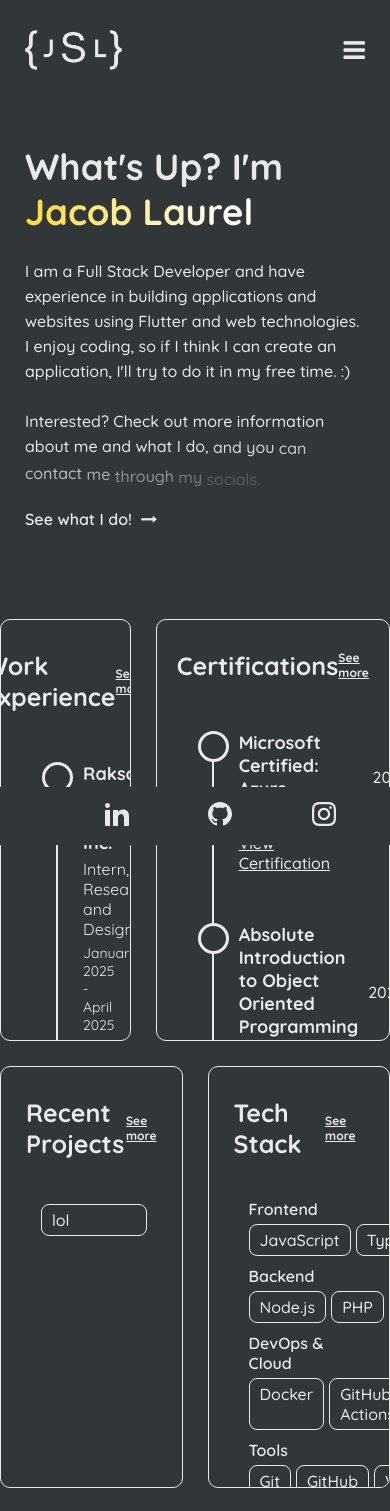
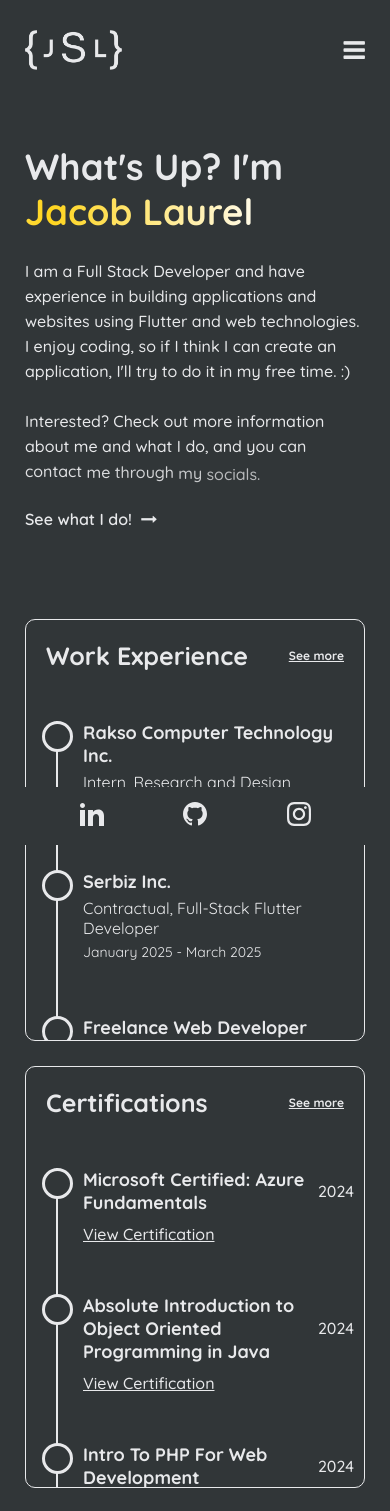
Before and after one commit to bocyej/portfolio, a React (Vite) app: page / in a window 390 px wide. Shown: the top 1511 px of the page. Built offline with nearby package versions, Linux system fonts and the light colour scheme.

Commit message:
modify mobile ui

```diff
--- a/src/css/Body.css
+++ b/src/css/Body.css
@@ -525,7 +525,7 @@ body.light-mode .sparkle {
 
   .limited-width {
     align-items: center;
-    width: 100dvw;
+    width: 100%;
     padding: 0 25px;
   }
 
@@ -537,21 +537,49 @@ body.light-mode .sparkle {
     max-width: 400px;
   }
 
+
   /* ---ABOUT PAGE--- */
+  #about {
+    width: 100%;
+    display: grid;
+    grid-template-columns: 1fr;
+    grid-template-rows: repeat(2, 1fr);
+    column-gap: 25px;
+    row-gap: 25px;
+    padding: 0 25px;
+  }
+
+  .work-experience {
+    grid-area: 1 / 1 / 1 / 1;
+  }
+
+  .certifications {
+    grid-area: 2 / 1 / 2 / 1;
+  }
+
   .half-screen {
     display: flex;
     flex-direction: column;
     justify-content: space-between;
   }
 
+  .section-border {
+    border: var(--rectangle-border);
+    border-radius: 10px;
+    max-height: 50vh;
+    /* max-width: 50%; */
+    padding: 10px 0;
+    overflow: hidden;
+  }
+
   .label {
     display: flex;
-    justify-content: center;
+    justify-content: space-between;
     min-width: 100%;
     width: 100%;
     text-decoration: none;
     font-optical-sizing: auto;
-    padding: 10px 0;
+    padding: 10px 20px;
   }
 
   .background-rectangle {
@@ -592,6 +620,33 @@ body.light-mode .sparkle {
 
   .margin-top {
     margin-top: 100px;
+  }
+
+  /* ---TECH STACK PAGE--- */
+  #tech {
+    width: 100%;
+    display: grid;
+    grid-template-columns: 1fr;
+    grid-template-rows: repeat(2, 1fr);
+    column-gap: 25px;
+    row-gap: 25px;
+    padding: 0 25px;
+  }
+
+  .techstack-rectangle {
+    border-radius: 8px;
+    border: var(--rectangle-border);
+    background-color: var(--timeline-circle-background);
+    padding: 5px 10px;
+    margin: 5px 5px 10px 0;
+  }
+
+  .stack {
+    grid-area: 2 / 1 / 2 / 1;
+  }
+
+  .recent-projects {
+    grid-area: 1 / 1 / 1 / 1;
   }
 
   /* ---PROJECTS PAGE--- */
@@ -694,7 +749,11 @@ body.light-mode .sparkle {
 
   /* ---CONTACT PAGE--- */
   .email-paragraph {
-    margin: 0 0 75px 0;
+    margin: 0;
+  }
+
+  .mobile-copyright{
+    margin: 50px 0 25px 0;
   }
 
   .socials-container {
```
